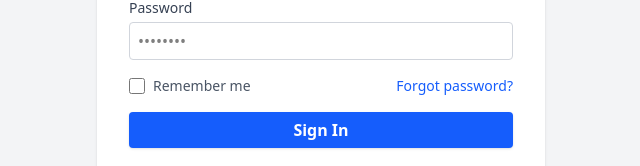
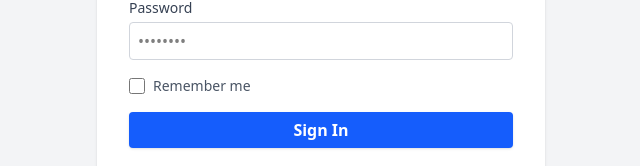
Before and after one commit to Jitender-attri-dev3/memorique-super-admin, a React (Vite) app: page / in a window 1280 px wide. Shown: the part 394-560 px from the top of the page, without its empty margins (319-959 px from the left). Built offline with nearby package versions, Linux system fonts and the light colour scheme.

Commit message:
forget password Remove

```diff
--- a/src/pages/Login.tsx
+++ b/src/pages/Login.tsx
@@ -46,9 +46,6 @@
               />
               <span className="ml-2 text-sm text-gray-600">Remember me</span>
             </label>
-            <a href="#" className="text-sm text-blue-600 hover:underline">
-              Forgot password?
-            </a>
           </div>
           <button
             type="submit"
```
